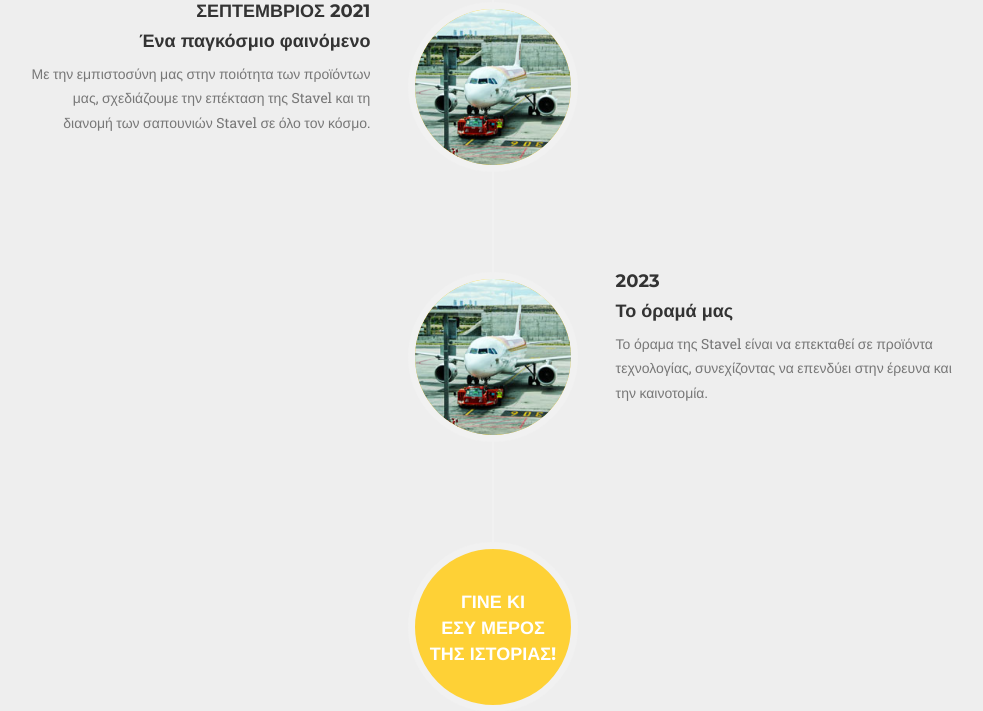
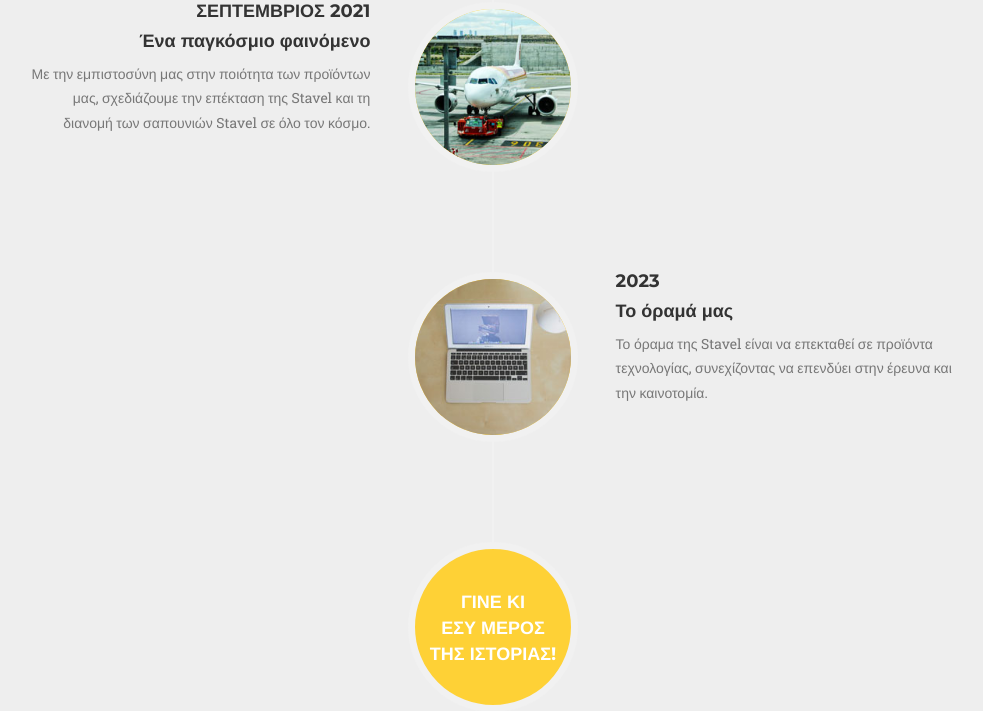
Before and after one commit to dpapaspyros/my-website, a Django app: page /stavel in a window 1280 px wide. Shown: the part 2379-3090 px from the top of the page, without its empty margins (147-1130 px from the left). Run offline with Django 3.2, Linux system fonts and the light colour scheme; some libraries are stand-ins or nearby versions; some web fonts are replaced.

Commit message:
Fix icon

```diff
--- a/templates/stavel.html
+++ b/templates/stavel.html
@@ -192,7 +192,7 @@
                         </li>
                         <li class="timeline-inverted">
                             <div class="timeline-image">
-                                <img class="img-circle img-responsive" src="{% static 'img/about/2.jpg' %}" alt="">
+                                <img class="img-circle img-responsive" src="{% static 'img/about/3.jpg' %}" alt="">
                             </div>
                             <div class="timeline-panel">
                                 <div class="timeline-heading">
```
